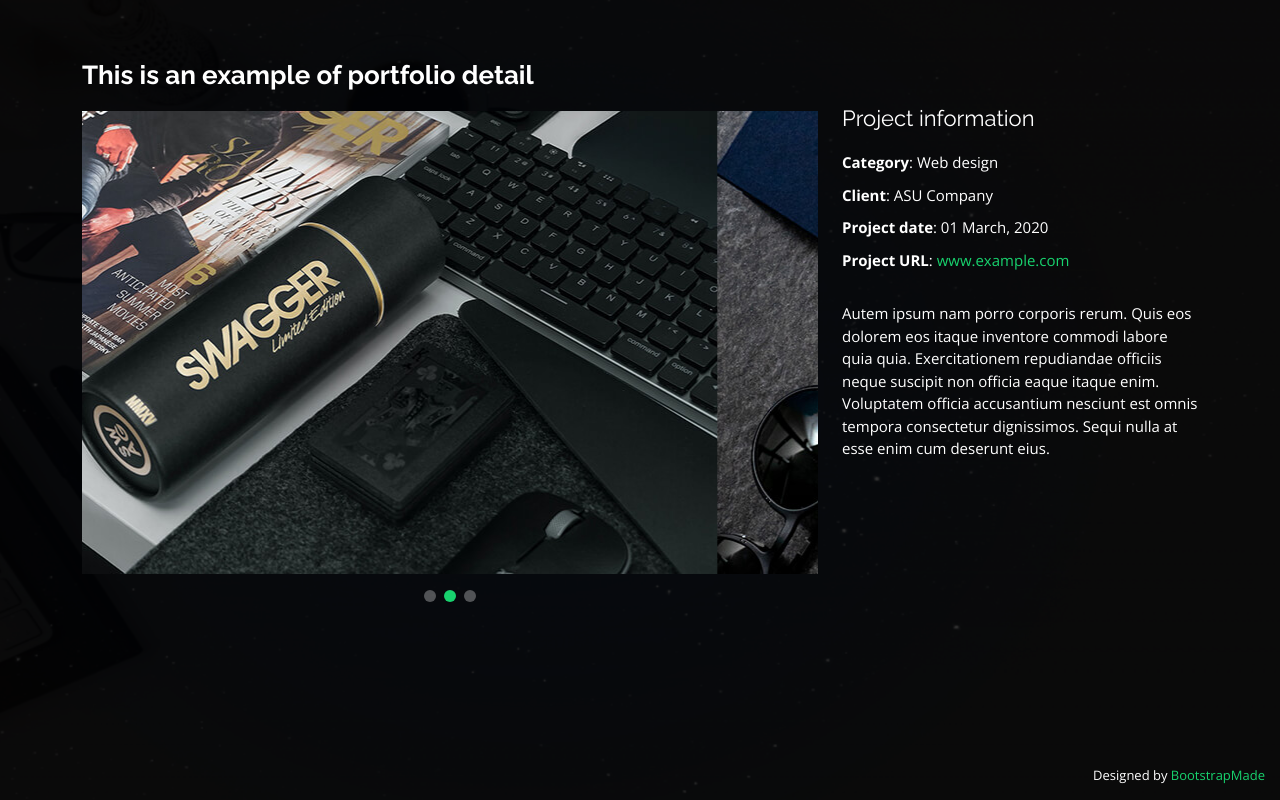
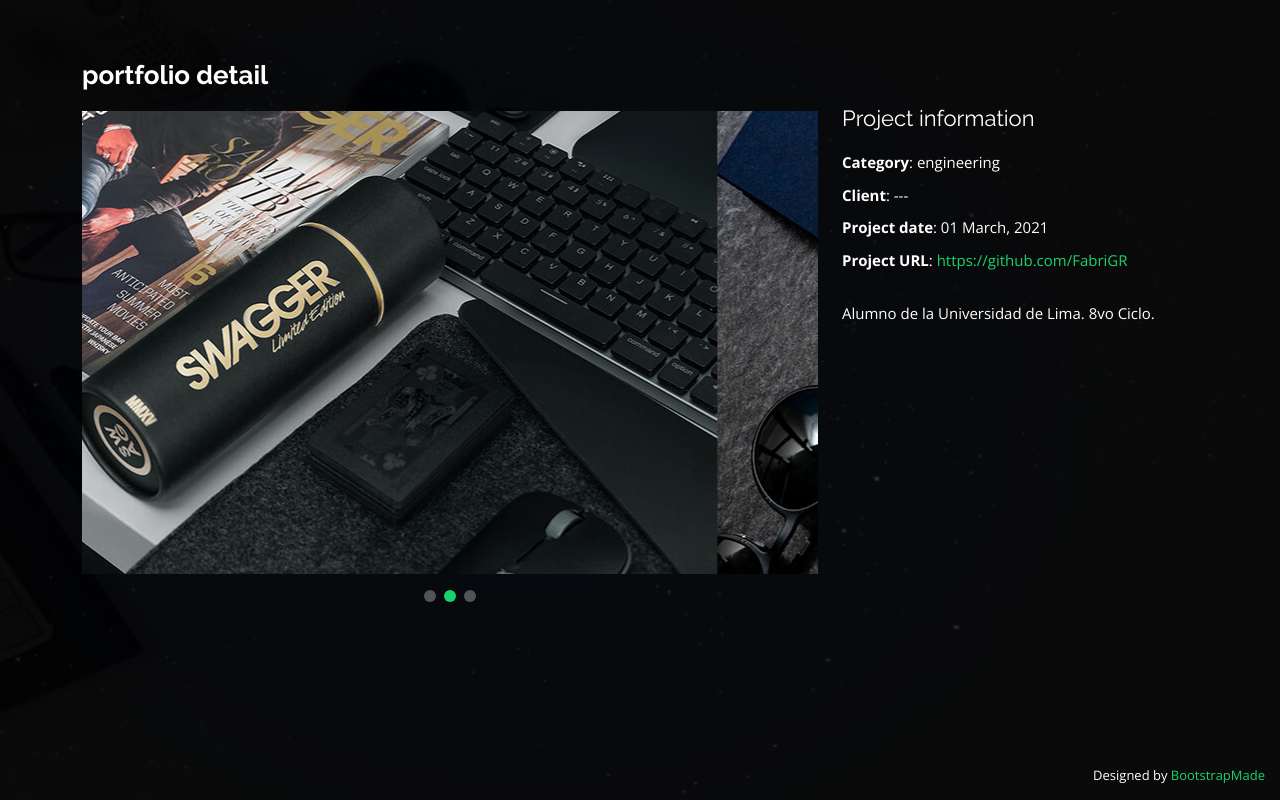
Before and after one commit to FabriGR/portafolio, a plain HTML site: page portfolio-details.html in a window 1280 px wide. Drawn offline with nearby package versions, Linux system fonts and the light colour scheme.

Commit message:
Portafolio Av 05

```diff
--- a/portfolio-details.html
+++ b/portfolio-details.html
@@ -46,7 +46,7 @@
         <div class="row">
 
           <div class="col-lg-8">
-            <h2 class="portfolio-title">This is an example of portfolio detail</h2>
+            <h2 class="portfolio-title">portfolio detail</h2>
 
             <div class="portfolio-details-slider swiper">
               <div class="swiper-wrapper align-items-center">
@@ -72,14 +72,14 @@
           <div class="col-lg-4 portfolio-info">
             <h3>Project information</h3>
             <ul>
-              <li><strong>Category</strong>: Web design</li>
-              <li><strong>Client</strong>: ASU Company</li>
-              <li><strong>Project date</strong>: 01 March, 2020</li>
-              <li><strong>Project URL</strong>: <a href="#">www.example.com</a></li>
+              <li><strong>Category</strong>: engineering</li>
+              <li><strong>Client</strong>: ---</li>
+              <li><strong>Project date</strong>: 01 March, 2021</li>
+              <li><strong>Project URL</strong>: <a href="#">https://github.com/FabriGR</a></li>
             </ul>
 
             <p>
-              Autem ipsum nam porro corporis rerum. Quis eos dolorem eos itaque inventore commodi labore quia quia. Exercitationem repudiandae officiis neque suscipit non officia eaque itaque enim. Voluptatem officia accusantium nesciunt est omnis tempora consectetur dignissimos. Sequi nulla at esse enim cum deserunt eius.
+              Alumno de la Universidad de Lima. 8vo Ciclo.
             </p>
           </div>
 
```
Also changed, not shown: index.html (+13 -6 lines), assets/img/portfolio/portfolio-1.jpg, assets/img/portfolio/portfolio-3.jpg.
